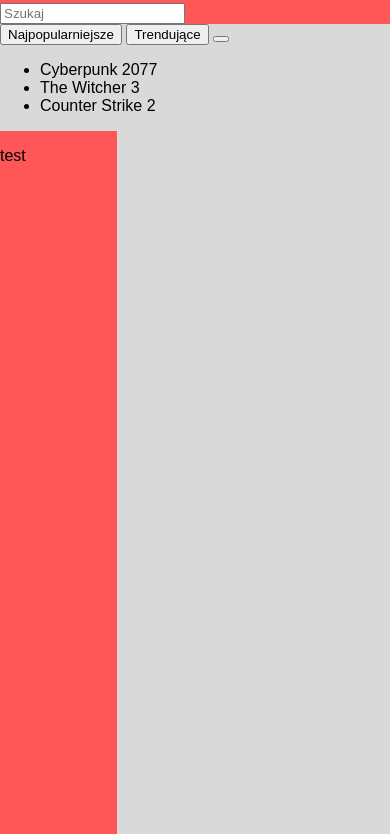
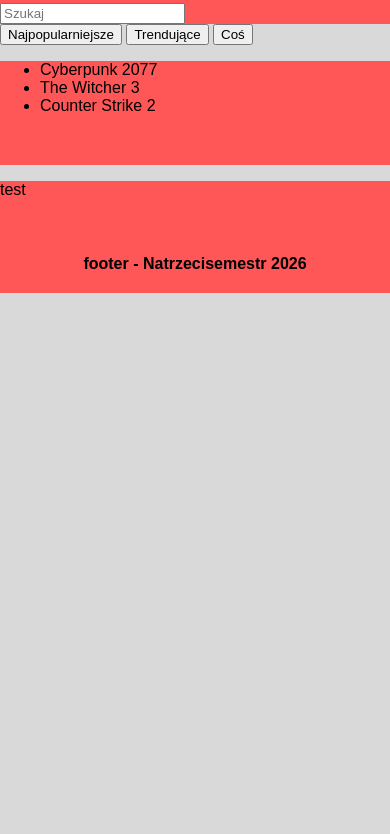
Before and after one commit to Kmiezio/Natrzecisemestr, a plain HTML site: page index.html in a window 390 px wide. Shown: the part 95-929 px from the top of the page. After the commit the page ends 844 px from the top, so only its background shows below. Drawn offline with Linux system fonts and the light colour scheme.

Commit message:
przygotowanie się na zajęcia 3
obsługa różnych rozdzielczości ekranów oraz dodanie przycisków do nawigacji

```diff
--- a/index.html
+++ b/index.html
@@ -2,7 +2,8 @@
 <html lang="pl">
 <head>
     <meta charset="UTF-8">
-    <title>Natrzecisemestr</title>
+    <meta name="viewport" content="width=device-width, initial-scale=1.0">
+    <title>Strona Główna - Natrzecisemestr</title>
     <link rel="stylesheet" href="style.css">
 </head>
 <body>
@@ -10,7 +11,6 @@
         <nav>
             <details class="menu">
                 <summary>STRONA ☰</summary>
-
                 <ul class="side-menu">
                     <li><a href="index.html">HOME🏚️</a></li>
                     <li><a href="artykuly.html">ARTYKULY📑</a></li>
@@ -26,12 +26,13 @@
     </header>
 
     <main>
-        <nav>
+        <nav class="sub-nav">
             <button>Najpopularniejsze</button>
             <button>Trendujące</button>
-            <button></button>
+            <button>Coś</button>
         </nav>
-        <section class="game-list">
+
+        <section class="library-grid">
             <ul class="games-list">
                 <li>Cyberpunk 2077</li>
                 <li>The Witcher 3</li>
@@ -45,8 +46,9 @@
             </div>
         </section>
     </main>
+
     <footer>
-        <p>footer</p>
+        <p>footer - Natrzecisemestr 2026</p>
     </footer>
 </body>
 </html>
--- a/style.css
+++ b/style.css
@@ -96,3 +96,34 @@ footer {
 .menu li a:hover {
     background: #eee;
 }
+@media (max-width: 768px) {
+    .game-info,
+    .library-grid {
+        width: 100%;
+        float: none;
+        min-height: auto;
+        padding-bottom: 20px;
+        border-right: none;
+    }
+    .games-list {
+        margin-bottom: 30px;
+    }
+
+    footer p {
+        margin: 0;
+        padding: 20px 0;
+    }
+
+    header, footer {
+        float: none;
+    }
+
+    .menu {
+        width: calc(100% - 20px);
+    }
+
+        .menu ul {
+            width: 100%;
+            position: static;
+        }
+}
```
Also changed, not shown: artykuly.html (+9 -4 lines), kontakt.html (+1 -0 lines).
